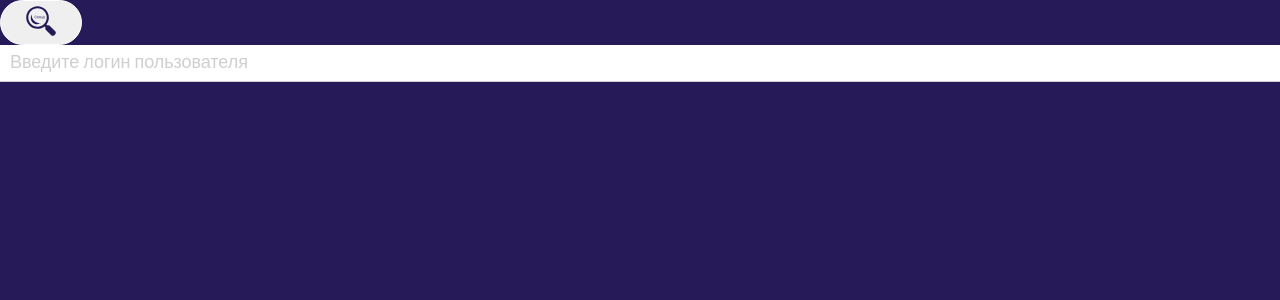
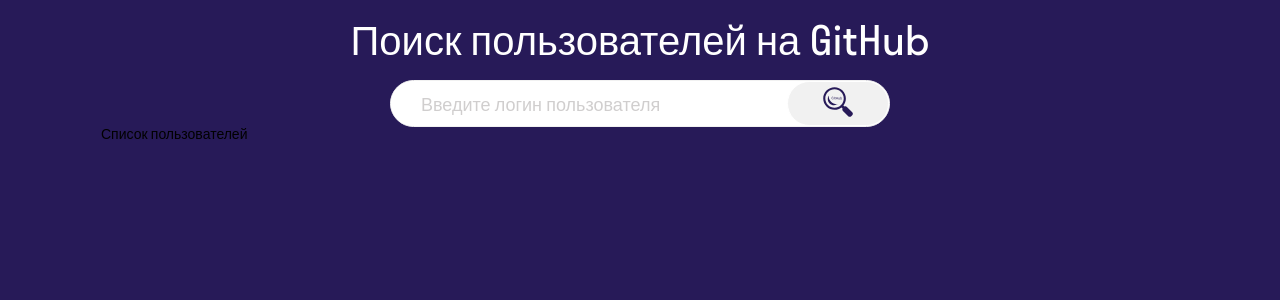
Before and after one commit to DianaSemenova/attestation-project---search-js, a React (Create React App) app: page / in a window 1280 px wide. Shown: the top 300 px of the page. Built offline with nearby package versions, Linux system fonts and the light colour scheme.

Commit message:
feat: added Layout and routes.js

```diff
--- a/src/App.jsx
+++ b/src/App.jsx
@@ -1,36 +1,10 @@
-import { useState } from 'react';
-import Button from './components/UI/Button/Button';
-import SearchSvg from './components/UI/Icons/Search/SearchSvg';
-import Modal from './components/UI/Modal/Modal';
-import Input from './components/UI/Input/Input';
+import { BrowserRouter } from 'react-router-dom';
+import { AppRoutes } from './routes/routes';
 
 export default function App() {
-    const [modalActive, setModalActive] = useState(false);
-    const [searchText, setSearchText] = useState('');
-
     return (
-        <div className="App">
-            <Button classes="search" onClick={() => setModalActive(true)}>
-                <SearchSvg />
-            </Button>
-            <Modal isActive={modalActive} setActive={setModalActive}>
-                <p>
-                    Lorem ipsum dolor sit amet consectetur, adipisicing elit.
-                    Dolores molestiae corrupti rerum? Non veritatis, magni
-                    nesciunt fugiat adipisci blanditiis mollitia!
-                </p>
-            </Modal>
-            <div>
-                <Input
-                    type="search"
-                    placeholder="Введите логин пользователя"
-                    name="search"
-                    value={searchText}
-                    onChange={(e) => {
-                        setSearchText(e.target.value);
-                    }}
-                />
-            </div>
-        </div>
+        <BrowserRouter>
+            <AppRoutes />
+        </BrowserRouter>
     );
 }
--- a/src/components/UI/Button/button.style.js
+++ b/src/components/UI/Button/button.style.js
@@ -2,9 +2,15 @@
 
 const buttons = {
     search: css`
-        padding: 5px 25px;
+        padding: 5px 35px;
         border: 1px solid #ffffff;
         border-radius: 60px;
+        background-color: #f1f1f1;
+
+        @media (max-width: 540px) {
+            background-color: #ffffff;
+            padding: 5px 5px;
+        }
     `,
     close: css`
         position: absolute;
--- a/src/components/UI/Input/input.style.js
+++ b/src/components/UI/Input/input.style.js
@@ -2,46 +2,55 @@
 
 export const Input = styled.input`
     width: 100%;
-    border-top: none;
-    border-left: none;
-    border-right: none;
-    border-bottom: 1px solid #d0cece;
-    padding: 10px;
+    border: none;
+    padding: 0px 30px;
+    border-radius: 60px;
     outline: none;
+    color: #271a58;
+    font-size: 20px;
 
     &::-webkit-input-placeholder {
-        font-style: normal;
-        font-weight: 400;
         font-size: 18px;
-        line-height: 24px;
-        letter-spacing: -0.05px;
         color: #d0cece;
     }
 
     &:-ms-input-placeholder {
-        font-style: normal;
-        font-weight: 400;
         font-size: 18px;
-        line-height: 24px;
-        letter-spacing: -0.05px;
         color: #d0cece;
     }
 
     &::-ms-input-placeholder {
-        font-style: normal;
-        font-weight: 400;
         font-size: 18px;
-        line-height: 24px;
-        letter-spacing: -0.05px;
         color: #d0cece;
     }
 
     &::placeholder {
-        font-style: normal;
-        font-weight: 400;
         font-size: 18px;
-        line-height: 24px;
-        letter-spacing: -0.05px;
         color: #d0cece;
     }
+
+    @media (max-width: 540px) {
+        padding: 0px 20px;
+        font-size: 18px;
+
+        &::-webkit-input-placeholder {
+            font-size: 14px;
+            color: #d0cece;
+        }
+
+        &:-ms-input-placeholder {
+            font-size: 14px;
+            color: #d0cece;
+        }
+
+        &::-ms-input-placeholder {
+            font-size: 14px;
+            color: #d0cece;
+        }
+
+        &::placeholder {
+            font-size: 14px;
+            color: #d0cece;
+        }
+    }
 `;
--- /dev/null
+++ b/src/components/common/Header/Header.jsx
@@ -0,0 +1,37 @@
+import { useState } from 'react';
+import * as S from './header.style';
+import Button from '../../UI/Button/Button';
+import SearchSvg from '../../UI/Icons/Search/SearchSvg';
+import Modal from '../../UI/Modal/Modal';
+import Input from '../../UI/Input/Input';
+
+export default function Header() {
+    const [modalActive, setModalActive] = useState(false);
+    const [searchText, setSearchText] = useState('');
+    return (
+        <S.Header>
+            <S.Title>Поиск пользователей на GitHub</S.Title>
+            <S.SearchDiv>
+                <Input
+                    type="search"
+                    placeholder="Введите логин пользователя"
+                    name="search"
+                    value={searchText}
+                    onChange={(e) => {
+                        setSearchText(e.target.value);
+                    }}
+                />
+                <Button classes="search" onClick={() => setModalActive(true)}>
+                    <SearchSvg />
+                </Button>
+            </S.SearchDiv>
+            <Modal isActive={modalActive} setActive={setModalActive}>
+                <p>
+                    Lorem ipsum dolor sit amet consectetur, adipisicing elit.
+                    Dolores molestiae corrupti rerum? Non veritatis, magni
+                    nesciunt fugiat adipisci blanditiis mollitia!
+                </p>
+            </Modal>
+        </S.Header>
+    );
+}
--- /dev/null
+++ b/src/components/common/Header/header.style.js
@@ -0,0 +1,34 @@
+import styled from 'styled-components';
+
+export const Header = styled.div`
+    display: flex;
+    flex-direction: column;
+    justify-content: center;
+    align-items: center;
+    gap: 20px;
+`;
+
+export const Title = styled.h1`
+    color: #fff;
+    font-size: 40px;
+
+    @media (max-width: 703px) {
+        font-size: 30px;
+    }
+    @media (max-width: 540px) {
+        font-size: 20px;
+    }
+`;
+
+export const SearchDiv = styled.div`
+    display: flex;
+    flex-direction: row;
+    width: 500px;
+    border-radius: 60px;
+    background-color: white;
+    border: 1px solid #f1f1f1;
+
+    @media (max-width: 703px) {
+        width: 100%;
+    }
+`;
--- /dev/null
+++ b/src/pages/Layout/Layout.jsx
@@ -0,0 +1,14 @@
+import { Outlet } from 'react-router-dom';
+import * as S from './layout.style';
+import Header from '../../components/common/Header/Header';
+
+export default function Layout() {
+    return (
+        <S.Wrapper>
+            <S.Container>
+                <Header />
+                <Outlet />
+            </S.Container>
+        </S.Wrapper>
+    );
+}
--- /dev/null
+++ b/src/pages/Layout/layout.style.js
@@ -0,0 +1,17 @@
+import styled from 'styled-components';
+
+export const Wrapper = styled.div`
+    width: 100%;
+    overflow: hidden;
+    max-width: 1178px;
+    margin: 0 auto;
+    padding: 20px 50px;
+
+    @media (max-width: 703px) {
+        padding: 20px 0px;
+    }
+`;
+export const Container = styled.div`
+    width: 100%;
+    margin: 0 auto;
+`;
--- /dev/null
+++ b/src/pages/Main/Main.jsx
@@ -0,0 +1,3 @@
+export default function MainPage() {
+    return <div className="App">Список пользователей</div>;
+}
--- /dev/null
+++ b/src/routes/routes.jsx
@@ -0,0 +1,13 @@
+import { Routes, Route } from 'react-router-dom';
+import Layout from '../pages/Layout/Layout';
+import MainPage from '../pages/Main/Main';
+
+export function AppRoutes() {
+    return (
+        <Routes>
+            <Route path="/" element={<Layout />}>
+                <Route path="/" element={<MainPage />} />
+            </Route>
+        </Routes>
+    );
+}
```
Also changed, not shown: src/pages/Main/main.style.js (added).
